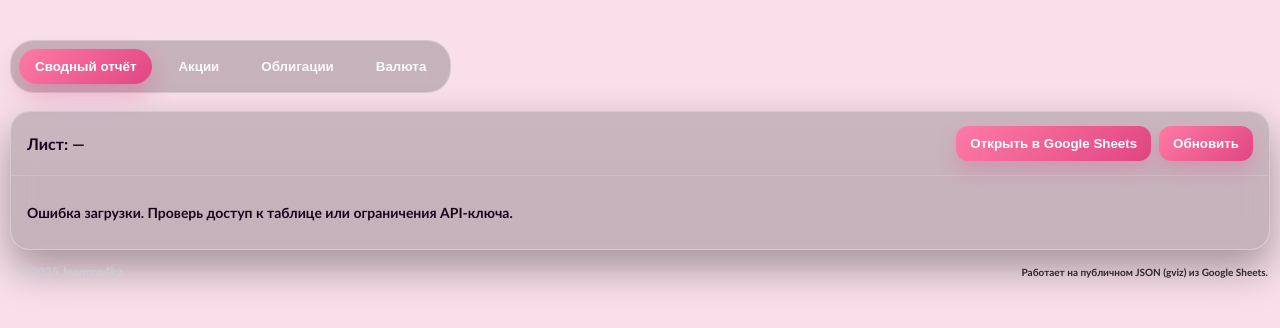
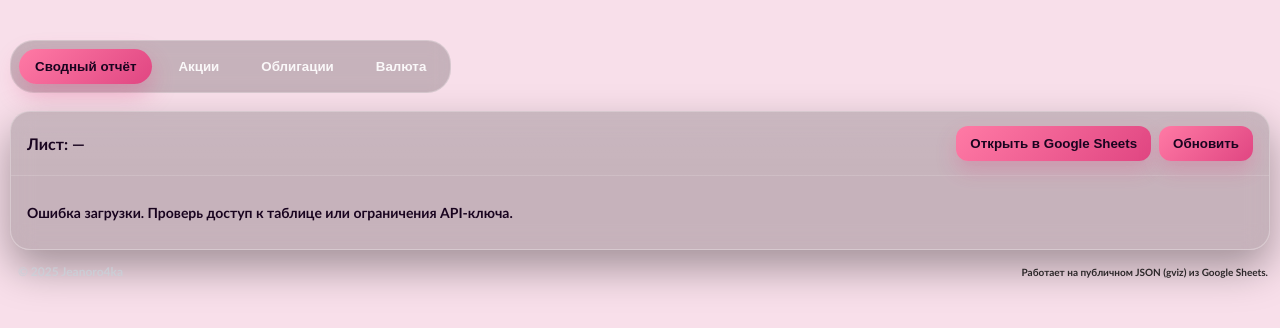
Before and after one commit to Jeanorochka/publicportfolio, a plain HTML site: page index.html in a window 1280 px wide. Drawn offline with Linux system fonts and the light colour scheme; no server answers.

Commit message:
Update index.html

```diff
--- a/index.html
+++ b/index.html
@@ -83,8 +83,8 @@
       transition: all .18s ease;
       isolation: isolate;
     }
-    .tab-btn:hover { color: #fff; transform: translateY(-1px) scale(1.01); }
-    .tab-btn.active { color: #fff; }
+    .tab-btn:hover { color: #19041f; transform: translateY(-1px) scale(1.01); }
+    .tab-btn.active { color: #19041f; }
     .tab-btn.active::before {
       content: "";
       position: absolute;
@@ -122,7 +122,7 @@
     .btn {
       border: 0;
       background: linear-gradient(135deg, var(--accent), var(--accent-2));
-      color: #fff;
+      color: #19041f;
       padding: 10px 14px;
       border-radius: 12px;
       cursor: pointer;
@@ -138,7 +138,7 @@
       position: sticky; top: 0; z-index: 5;
       background: rgba(255,255,255,0.12);
       backdrop-filter: blur(8px);
-      text-align: left; font-weight: 700; font-size: 13px; color: #ffffff;
+      text-align: left; font-weight: 700; font-size: 13px; color: #19041f;
       border-bottom: 1px solid rgba(255,255,255,0.18);
       padding: 12px 14px;
     }
```
